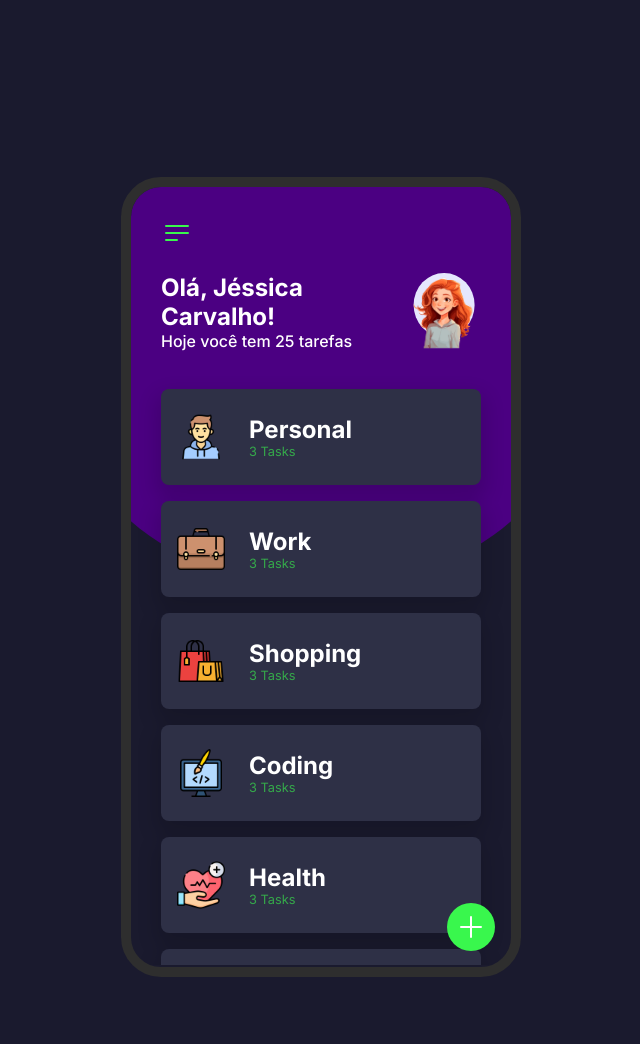
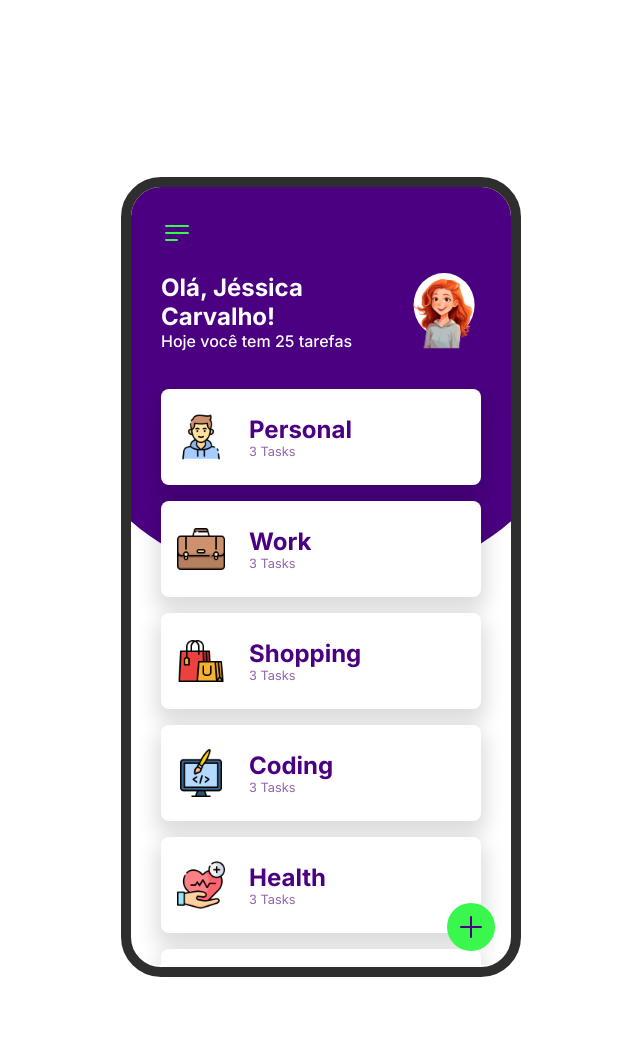
Before and after one commit to Jessicac30/desafio-todo-list, a Python web app: template templates/index.html in a window 1280 px wide. Shown: the top 1044 px of the page, without its empty margins (319-959 px from the left). Run offline with Jinja, Linux system fonts and the light colour scheme; the template is opened without the code that fills it, so the values that code supplies are empty.

Commit message:
update css

```diff
--- a/static/style.css
+++ b/static/style.css
@@ -17,7 +17,7 @@
     justify-content: center;
     color: #2e2e2e;
     font-family: "Inter", sans-serif;
-    background-color: #1a1a2e;
+    background-color: #fff;
 }
 
 .wrapper {
@@ -107,7 +106,7 @@
     width: 3.8rem;
     height: 4rem;
     border-radius: 50%;
-    background-color: #e5e7fd;
+    background-color: #fff;
     z-index: -1;
 }
 
@@ -131,7 +130,7 @@
 }
 
 .category {
-    background: #2e3046;
+    background: #fff;
     border-radius: 0.5rem;
     padding: 1.5rem 1rem;
     cursor: pointer;
@@ -158,11 +157,11 @@
 
 .category .content h1 {
     font-size: 1.5rem;
-    color: #fff;
+    color: #4b0082;
 }
 
 .category .content p {
-    color: #39f74d;
+    color: #4b0082;
     font-size: 0.8rem;
     opacity: 0.6;
 }
@@ -208,7 +207,7 @@
     display: flex;
     align-items: center;
     gap: 1rem;
-    color: #fff;
+    color: #4b0082;
 }
 
 .category-details img {
@@ -217,7 +216,7 @@
 
 .category-details .details p {
     opacity: 0.6;
-    color: #39f74d;
+    color: #4b0082;
 }
 
 /* tasks */
@@ -251,9 +249,8 @@
     font-weight: 500;
     width: max-content;
     cursor: pointer;
-    color: #fff;
+    color: #4b0082;
 }
-
 
 .task input {
     display: none;
@@ -267,7 +264,6 @@
     display: flex;
     justify-content: center;
     align-items: center;
-    background-color: #fff;
 }
 
 .task .checkmark svg {
@@ -358,7 +353,7 @@
 
 .add-task-btn svg {
     width: 2rem;
-    color: #fff;
+    color: #4b0082;
 }
 
 .add-task {
```
Also changed, not shown: other parts of static/style.css (+19 -13 lines).
